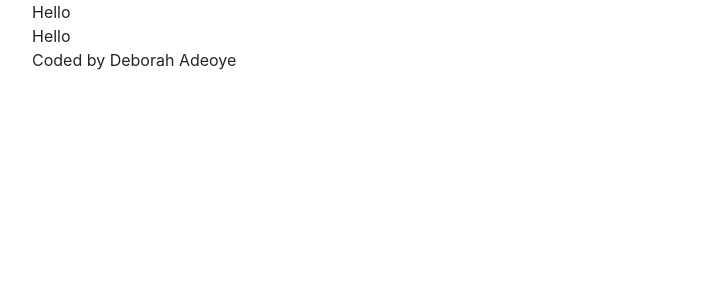
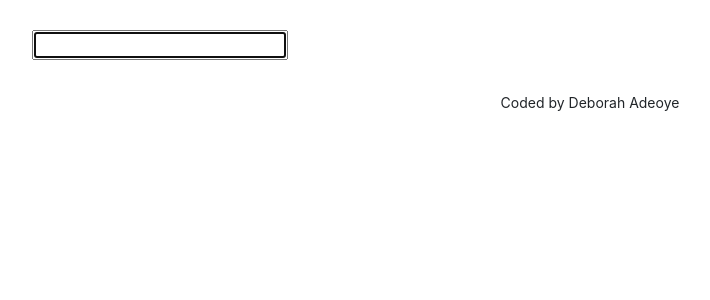
Before and after one commit to dearlydebbie/dictionary, a React (Create React App) app: page / in a window 1280 px wide. Shown: the top 300 px of the page, without its empty margins (50-760 px from the left). Built offline with nearby package versions, Linux system fonts and the light colour scheme.

Commit message:
new search update

```diff
--- a/src/App.css
+++ b/src/App.css
@@ -0,0 +1,9 @@
+.App {
+  margin: 30px 0;
+}
+
+
+.App-footer {
+  text-align: center;
+  margin: 30px 0;
+}
--- a/src/App.js
+++ b/src/App.js
@@ -6,13 +6,13 @@ export default function App() {
     <div className="App">
       <div className='container'>
       <header className="App-header">
-        Hello
+
       </header>
       <main>
         <Dictionary />
       </main>
-      <footer>
-        Coded by Deborah Adeoye
+      <footer className='App-footer'>
+        <small>Coded by Deborah Adeoye</small>
       </footer>
       </div>
     </div>
--- a/src/Dictionary.js
+++ b/src/Dictionary.js
@@ -1,7 +1,25 @@
-import React from "react";
+import React, {useState} from "react";
+import "./Dictionary.css";
 
 export default function Dictionary() {
+  let [keyword, setKeyword] = useState("");
+
+  function search(event) {
+    event.preventDefault();
+    alert(`Searching for ${keyword} definition`);
+  }
+
+  function handleKeywordChange(event) {
+    setKeyword(event.target.value);
+  }
+
   return (
-    <div className="Dictionary">Hello</div>
+    <div className="Dictionary">
+      <form onSubmit={search}>
+        <input type='search'
+         onChange={handleKeywordChange}
+         autoFocus={true} />
+      </form>
+    </div>
   );
 }
```
Also changed, not shown: src/Dictionary.css (added).
